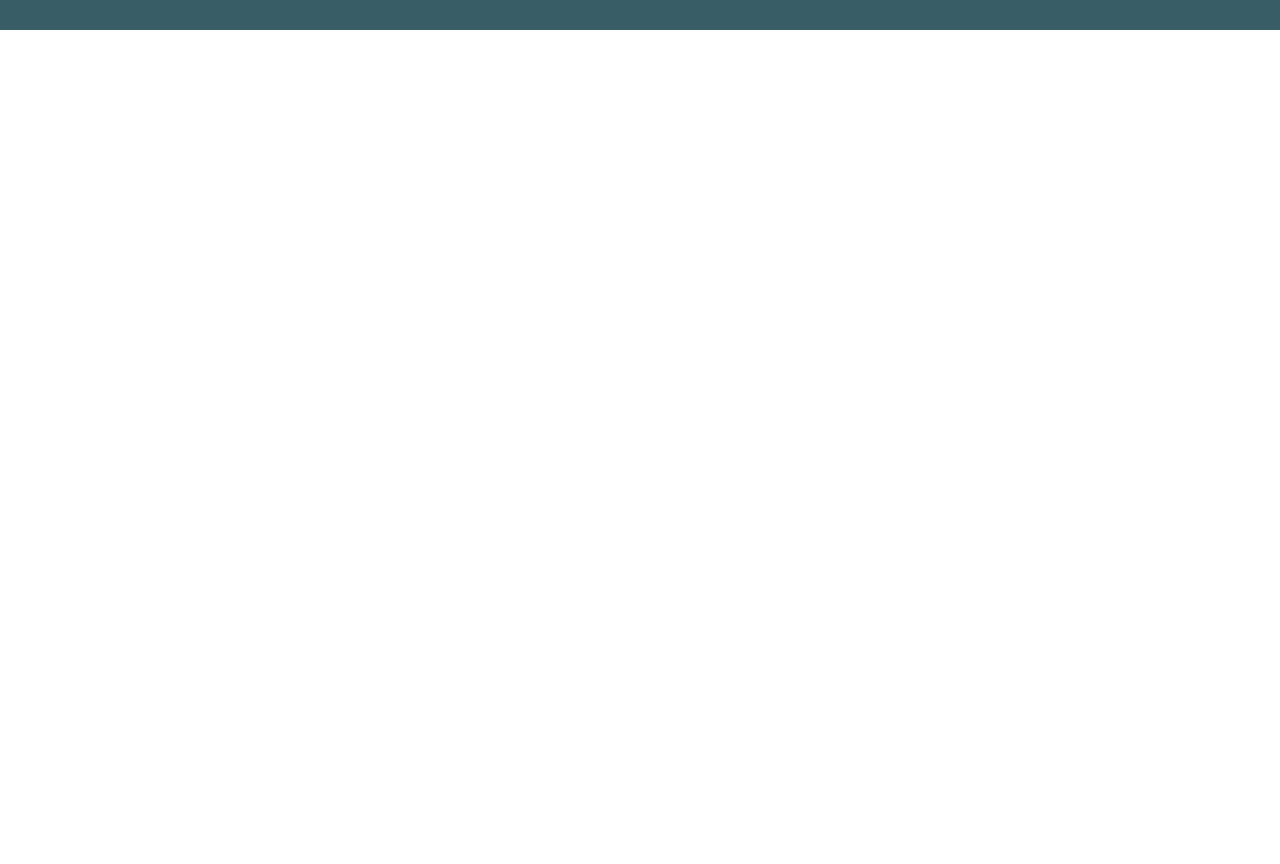
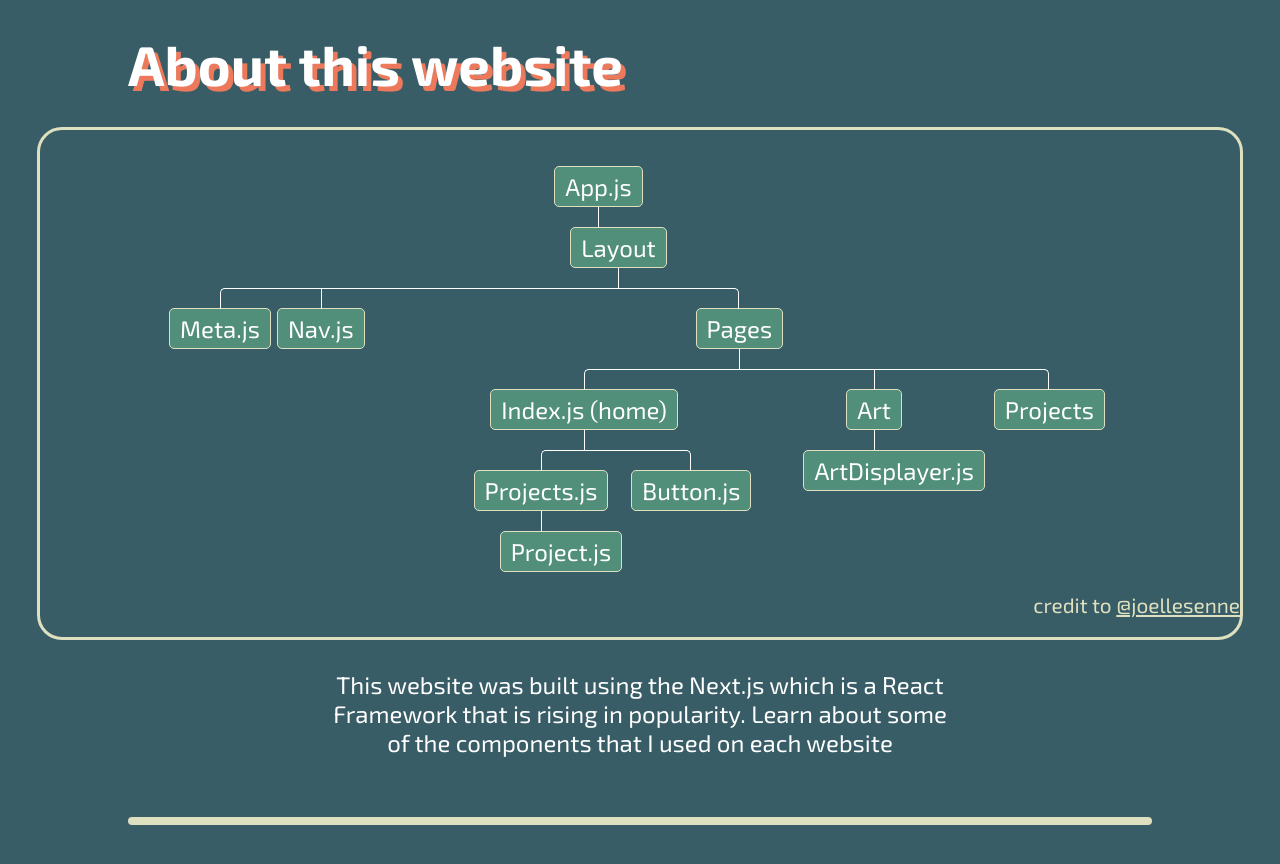
Before and after one commit to kneetoe/robertoepalma.com, a Next.js app: page /about in a window 1280 px wide. Shown: the part 1680-2544 px from the top of the page. Before the commit the page ends 1710 px from the top, so only its background shows below. Built offline with nearby package versions, Linux system fonts and the light colour scheme.

Commit message:
Added Tree

```diff
--- a/pages/about.js
+++ b/pages/about.js
@@ -1,6 +1,8 @@
 import React from 'react'
 import aboutStyle from '/styles/About.module.scss'
 import Meta from '../components/Meta'
+
+import treeStyle from '/styles/Tree.module.scss'
 
 
 const about = () => {
@@ -86,6 +88,88 @@ const about = () => {
         </div>
 
 
+
+
+    </div>
+
+    <div className={aboutStyle.sectionLine}></div>
+
+    <div className={aboutStyle.aboutWeb}>
+            <h1>About this website</h1>
+            <div className={aboutStyle.tree}>
+
+                <img src='/images/pageDiagram.png'></img>
+
+                <div className={treeStyle.tree}>
+                    <ul>
+                        <li>
+                            <a href="#">App.js</a>
+                            <ul>
+                                <li>
+                                    <a href="#">Layout</a>
+                                    <ul>
+                                        <li>
+                                            <a href="#">Meta.js</a>
+
+                                        </li>
+                                        <li>
+                                            <a href="#">Nav.js</a>
+                                        </li>
+                                        <li>
+                                            <a href="#">Pages</a>
+                                            <ul>
+                                                <li>
+                                                    <a href="#">Index.js (home) </a>
+                                                    <ul>
+                                                        <li>
+                                                            <a href="#">Projects.js</a>
+                                                            <ul>
+                                                                <li>
+                                                                    <a href="#">Project.js</a>
+                                                                </li>
+                                                            </ul>
+                                                        </li>
+                                                        <li>
+                                                            <a href="#">Button.js</a>
+                                                        </li>
+                                                    </ul>
+                                                </li>
+                                                <li>
+                                                    <a href="#">Art</a>
+                                                    <ul>
+                                                        <li>
+                                                            <a href="#">ArtDisplayer.js</a>
+
+                                                        </li>
+                                                    </ul>
+                                                </li>
+                                                <li>
+                                                    <a href="#">Projects</a>
+
+                                                </li>
+                                            </ul>
+                                        </li>
+
+                                    </ul>
+                                </li>
+                            </ul>
+                        </li>
+                    </ul>
+                </div>
+
+                <div className={aboutStyle.credit}>
+                    credit to <a href='https://codepen.io/joellesenne' target='_blank'>
+                        @joellesenne</a>
+
+                </div>
+
+            </div>
+
+            <p>This website was built using the Next.js which is a React Framework that is
+                rising in popularity. Learn about some of the components that I used on each
+                 website</p>
+
+
     </div>
 
     <div className={aboutStyle.sectionLine}></div>
--- a/styles/About.module.scss
+++ b/styles/About.module.scss
@@ -134,6 +134,55 @@
 
     }
 
+    .aboutWeb {
+        display: flex;
+        flex-direction: column;
+
+        margin: auto;
+
+        h1 {
+            width: 80%;
+            margin:auto;
+            margin-bottom: 30px;
+        }
+
+        .tree {
+            border: solid 3px #DFE0C0;
+            margin: auto;
+            border-radius: 25px;
+            margin-bottom: 30px;
+            display: flex;
+            flex-direction: column;
+            align-self: center;
+
+            img {
+                display: none;
+            }
+
+
+            .credit {
+                color: #DFE0C0;
+                font-size: 1.3rem;
+                text-align: end;
+                margin: 20px 0;
+
+                a {
+                    text-decoration: underline;
+                }
+
+            }
+
+        }
+
+        p {
+            color: #fff;
+            font-size: 1.5rem;
+            width: 50%;
+            text-align: center;
+            margin: auto;
+        }
+    }
+
 
 }
 
--- a/styles/Tree.module.scss
+++ b/styles/Tree.module.scss
@@ -1,40 +1,11 @@
-*,
-*:before,
-*:after {
-  -webkit-box-sizing: border-box;
-  -moz-box-sizing: border-box;
-  box-sizing: border-box;
-}
-
-* {
-  position: relative;
-  margin: 0;
-  padding: 0;
-
-  border: 0 none;
-
-/*   -webkit-transition: all ease .4s;
-  -moz-transition: all ease .4s;
-    transition: all ease .4s; */
-}
-
-html,
-body {
-  width: 100%;
-  height: 100%;
-
-  background: #385D66;
-
-  font-family: 'Fjalla One', sans-serif;
-  font-size: 18px;
-}
-
 
 .tree {
 
-  margin: 20px auto;
-  width: 600px;
+  margin: 0;
+  width: 857px;
   min-height: auto;
+
+
 }
 
 .tree ul {
@@ -136,3 +107,16 @@ body {
   border-color: #F1BF60;
 
 }
+
+@media screen and (min-width:1280px) {
+  .tree {
+    width: 1200px;
+
+  }
+
+  .tree li a{
+    font-size: 1.5rem
+  }
+
+
+}
```
Also changed, not shown: public/images/pageDiagram.png (added).
